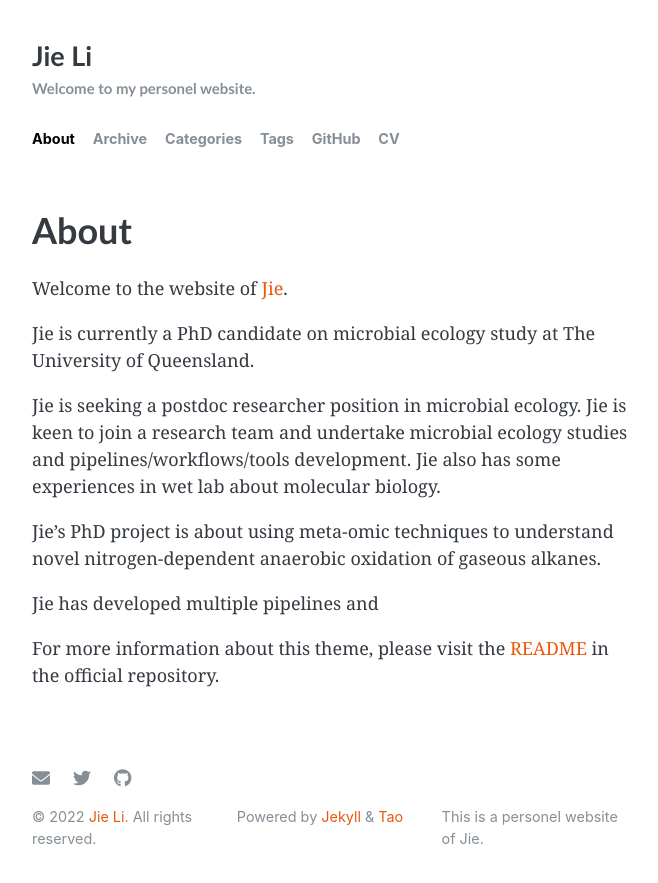
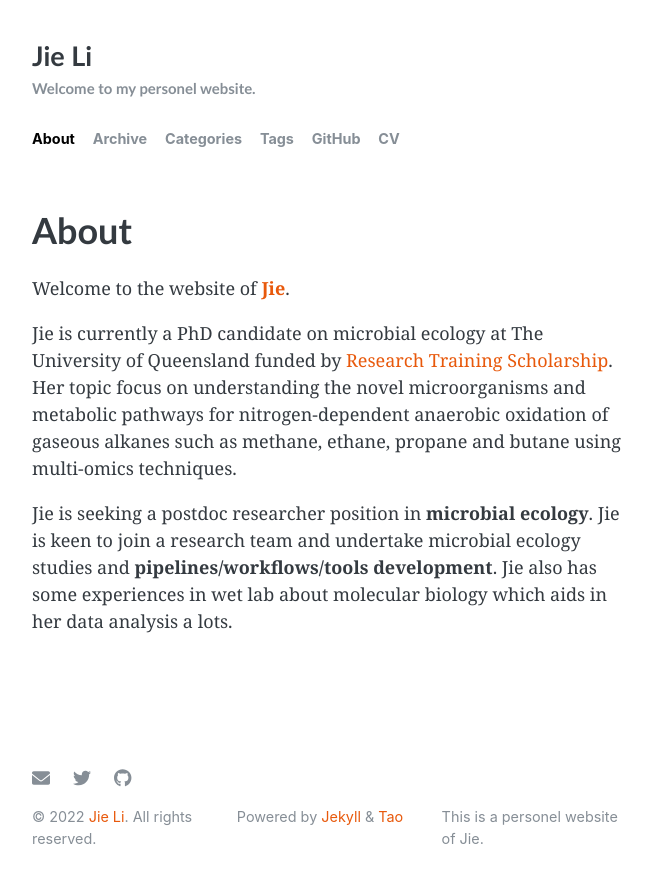
Before and after one commit to lijierr/jlli6t.github.io, a Jekyll site: the page built from about.md, in a window 1280 px wide. Shown: the top 883 px of the page, without its empty margins (308-966 px from the left). Built offline with Jekyll 4.4.1, drawn with Linux system fonts in a browser that asks for light colours.

Commit message:
update blog and remove diamond

```diff
--- a/about.md
+++ b/about.md
@@ -4,14 +4,8 @@ title: About
 permalink: /about/
 ---
 
-Welcome to the website of [Jie](https://scholar.google.com/citations?hl=zh-CN&user=s_Uga6sAAAAJ).
+Welcome to the website of **[Jie](https://scholar.google.com/citations?hl=zh-CN&user=s_Uga6sAAAAJ)**.
 
-Jie is currently a PhD candidate on microbial ecology study at The University of Queensland.
+Jie is currently a PhD candidate on microbial ecology at The University of Queensland funded by [Research Training Scholarship](https://ppl.app.uq.edu.au/content/4.80.01-uq-and-rtp-research-scholarships). Her topic focus on understanding the novel microorganisms and metabolic pathways for nitrogen-dependent anaerobic oxidation of gaseous alkanes such as methane, ethane, propane and butane using multi-omics techniques.
 
-Jie is seeking a postdoc researcher position in microbial ecology. Jie is keen to join a research team and undertake microbial ecology studies and pipelines/workflows/tools development. Jie also has some experiences in wet lab about molecular biology.
-
-Jie's PhD project is about using meta-omic techniques to understand novel nitrogen-dependent anaerobic oxidation of gaseous alkanes.
-
-Jie has developed multiple pipelines and
-
-For more information about this theme, please visit the [README](https://github.com/vfvong/jekyll-theme-tao) in the official repository.
+Jie is seeking a postdoc researcher position in **microbial ecology**. Jie is keen to join a research team and undertake microbial ecology studies and **pipelines/workflows/tools development**. Jie also has some experiences in wet lab about molecular biology which aids in her data analysis a lots.
```
Also changed, not shown: _posts/2018-03-23-Landed-Brisbane.md (added, +18 -0 lines), _posts/2022-01-09-markdown-tutorial-important.md (renamed from _posts/2022-01-09-example-content.md, +4 -4 lines), _posts/2022-01-09-whats-jekyll.md (+1 -1 lines), _posts/2022-01-10-what-is-ruby.md (deleted, +0 -14 lines), ruby.webp (deleted).
